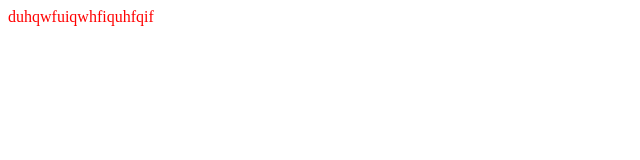
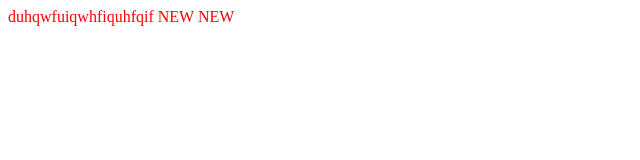
Before and after one commit to Kaizersx/gitrepos, a plain HTML site: page index.html in a window 1280 px wide. Shown: the whole page, without its empty margins (0-640 px from the left). Drawn offline with Linux system fonts and the light colour scheme.

Commit message:
four commit

```diff
--- a/index.html
+++ b/index.html
@@ -6,7 +6,7 @@
 	<title>Document</title>
 </head>
 <body>
-	<div id="div1">duhqwfuiqwhfiquhfqif</div>
+	<div id="div1">duhqwfuiqwhfiquhfqif  NEW NEW</div>
 
 </body>
 </html>
```
